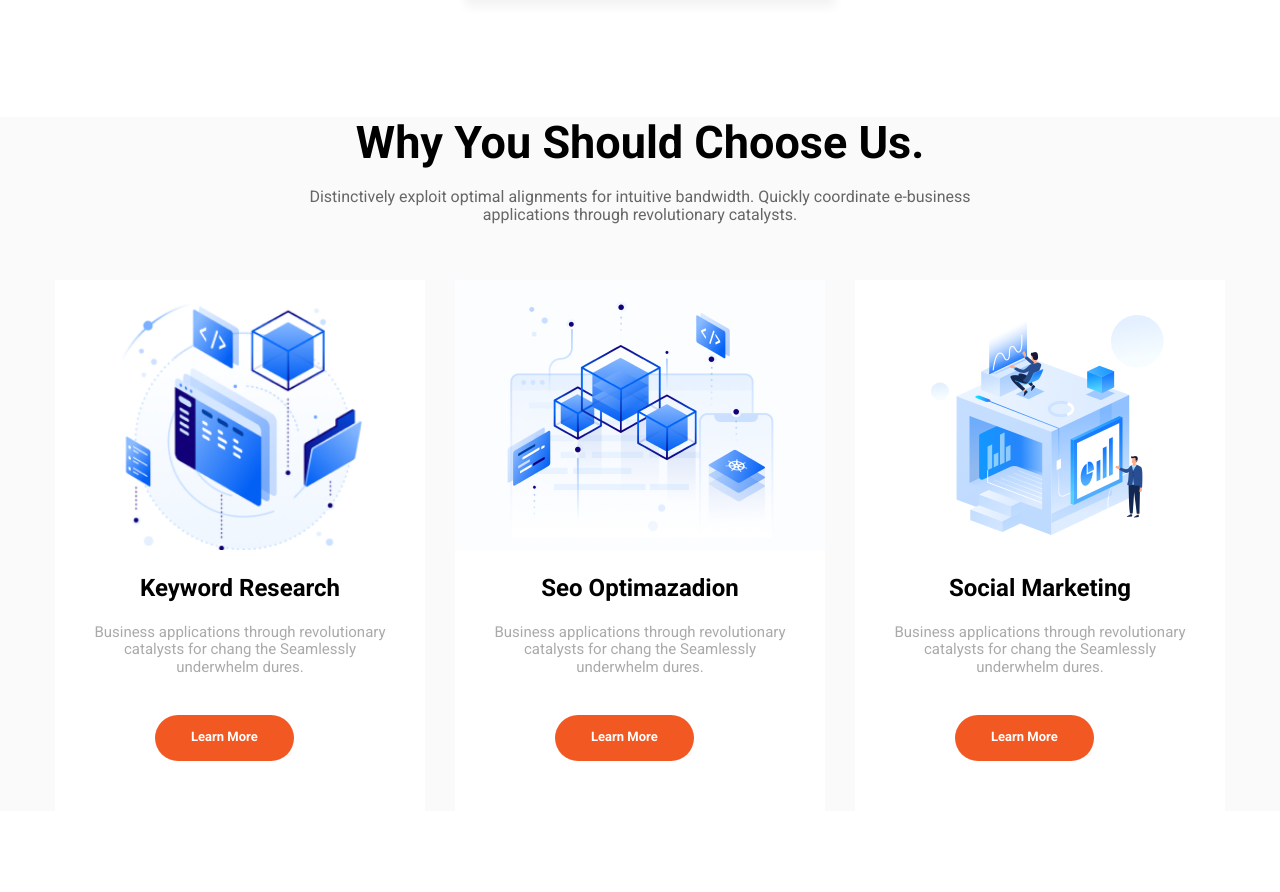
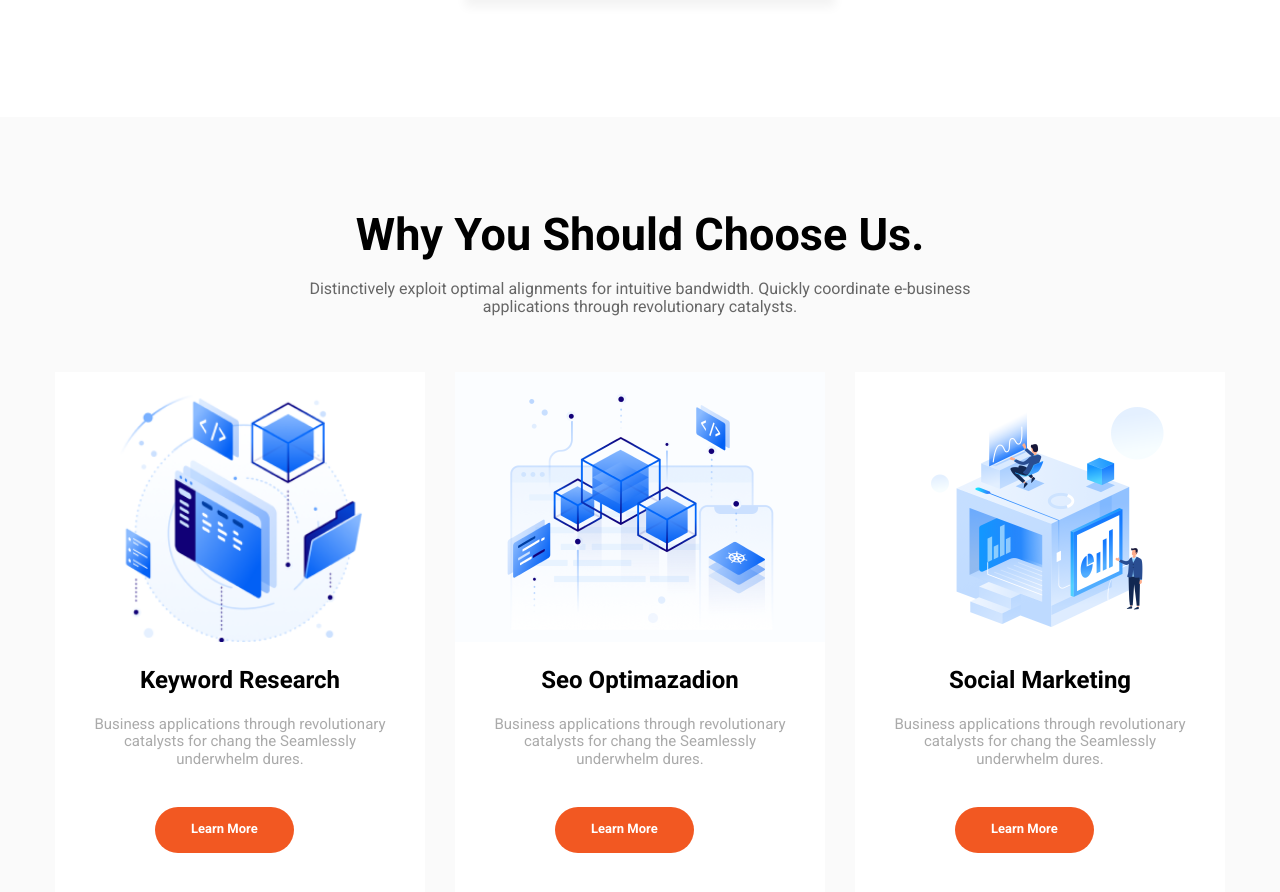
Before and after one commit to AlexSosuev/Web_layout_HTML_CSS, a plain HTML site: page landing/homework/index.html in a window 1280 px wide. Shown: the part 1319-2211 px from the top of the page. Before the commit the page ends 2180 px from the top, so only its background shows below. Drawn offline with Linux system fonts and the light colour scheme.

Commit message:
ДЗ по 5 семинару(ред 2.0)

```diff
--- a/landing/homework/css/style.css
+++ b/landing/homework/css/style.css
@@ -194,12 +194,12 @@
 .advanteges-main-description{
     text-align: center;
     margin: 120px auto 55px auto;
+    padding: 92px 0 0 0;
 }
 .advanteges-main-title{
     font-size: 45px;
     font-weight: 700;
     margin-bottom: 19px;
-
 }
 .advanteges-main-text{
     font-size: 16px;
@@ -214,6 +214,7 @@
     grid-template-columns: repeat(3, 370px);
     justify-content: center;
     gap: 30px;
+    padding: 0 0 100px 0;
 }
 .advanteges-main-item{
     max-width: 370px;
--- a/landing/homework/index.html
+++ b/landing/homework/index.html
@@ -16,6 +16,7 @@
                 <a href="#">
                     <img src="img/menu-logo.svg" alt="menu logo" height="40">
                 </a>
+            </div>
             <div class="header-menu">
                 <ul class="menu-list">
                     <li class="menu-item">
@@ -40,7 +41,6 @@
                         <a href="#" class="menu-link">Contact</a>
                     </li>
                 </ul>
-                </div>
             </div>
 
         </div>
@@ -94,7 +94,7 @@
         </div>
     </div>
     <div class="advanteges center">
-        <div class="advanteges-header">
+        <div class="advanteges-header center">
             <ul class="advanteges-header-list">
                 <li>
                     <div class="advanteges-header-item">
@@ -122,7 +122,7 @@
                 </li>
             </ul>
         </div>
-        <div class="advanteges-main">
+        <div class="advanteges-main center">
             <div class="advanteges-main-description">
                 <h2 class="advanteges-main-title">Why You Should Choose Us.</h2>
                 <p class="advanteges-main-text">Distinctively exploit optimal alignments for intuitive bandwidth. Quickly coordinate e-business
```
Lines whose indentation alone changed are shown as unchanged.
